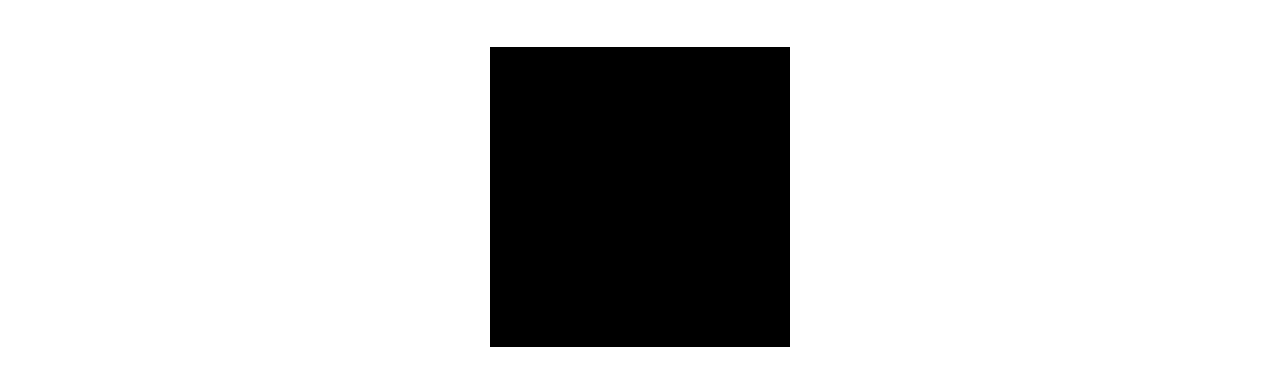
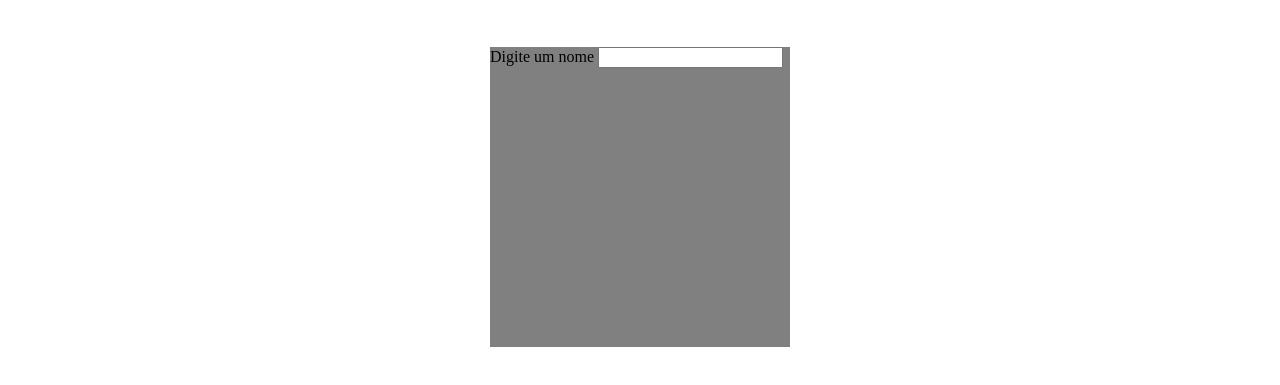
Before and after one commit to Gabbe02/senai_web_ta, a plain HTML site: page web_Ta/ex03/index.html in a window 1280 px wide. Shown: the part 113-498 px from the top of the page. Drawn offline with Linux system fonts and the light colour scheme.

Commit message:
Add files via upload

```diff
--- a/web_Ta/ex03/css/style.css
+++ b/web_Ta/ex03/css/style.css
@@ -47,7 +47,7 @@ section{
     width: 100%;
 }
 section .form{
-    background-color: black;
+    background-color: gray;
     width: 300px;
     height: 300px;
     margin: 50px auto;
--- a/web_Ta/ex03/index.html
+++ b/web_Ta/ex03/index.html
@@ -32,7 +32,12 @@
         </header>
         <section>
             <div class="form">
-
+                <form>
+                    <label>
+                        Digite um nome
+                    </label>
+                    <input type="text">
+                </form>
             </div>
         </section>
     </body>
```
